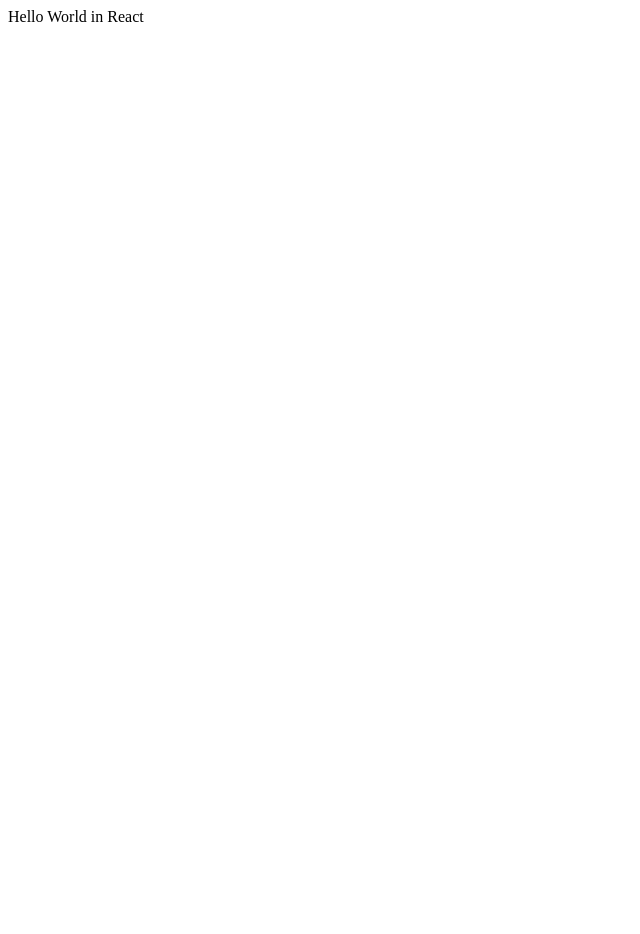
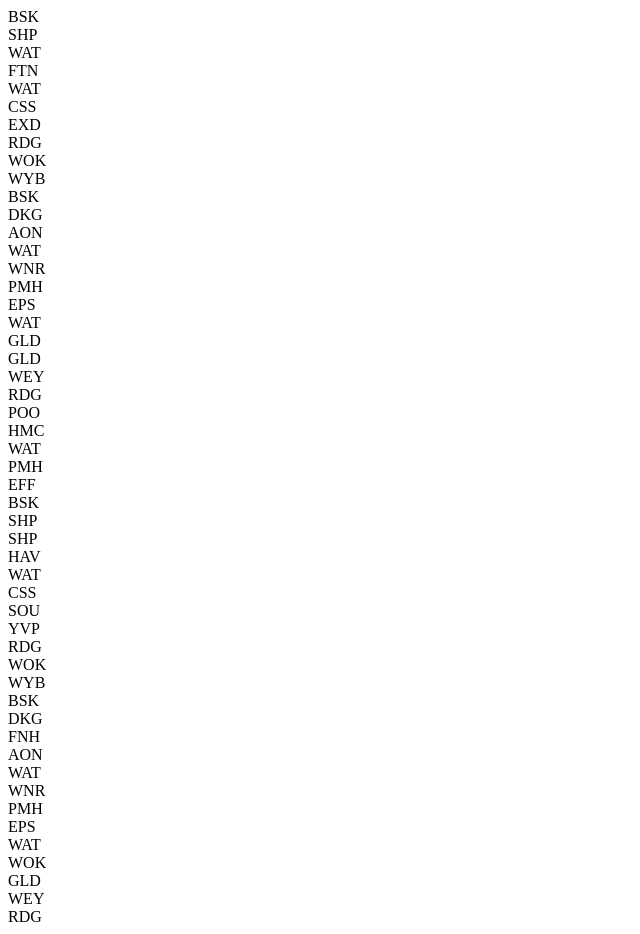
Before and after one commit to zerga9/Train_departure_info, a React (Create React App) app: page / in a window 1280 px wide. Shown: the whole page, without its empty margins (0-640 px from the left). Before the commit the page ends 800 px from the top, so only its background shows below. Built offline with nearby package versions, Linux system fonts and the light colour scheme; the HTML template or start-up script is replaced by a standard one.

Commit message:
Data folder in src and display all departures

```diff
--- a/src/App.js
+++ b/src/App.js
@@ -1,8 +1,24 @@
 import React, { Component } from "react";
+import data from "./data/wat-departures.json";
 
 class App extends Component {
   render() {
-    return <div>Hello World in React</div>;
+    const allServices = data.services;
+    return (
+      <div>
+        {allServices.map(service => {
+          return (
+            <div
+              key={
+                service.serviceIdentifier + service.destinationList[0]["crs"]
+              }
+            >
+              {service.destinationList[0]["crs"]}
+            </div>
+          );
+        })}
+      </div>
+    );
   }
 }
 
```
Also changed, not shown: src/data/WAT-service-origin-W92443-2018-04-24.json (renamed from data/WAT-service-origin-W92443-2018-04-24.json), src/data/WAT-service-origin-W92931-2018-04-24.json (renamed from data/WAT-service-origin-W92931-2018-04-24.json), src/data/wat-departures.json (renamed from data/wat-departures.json).
